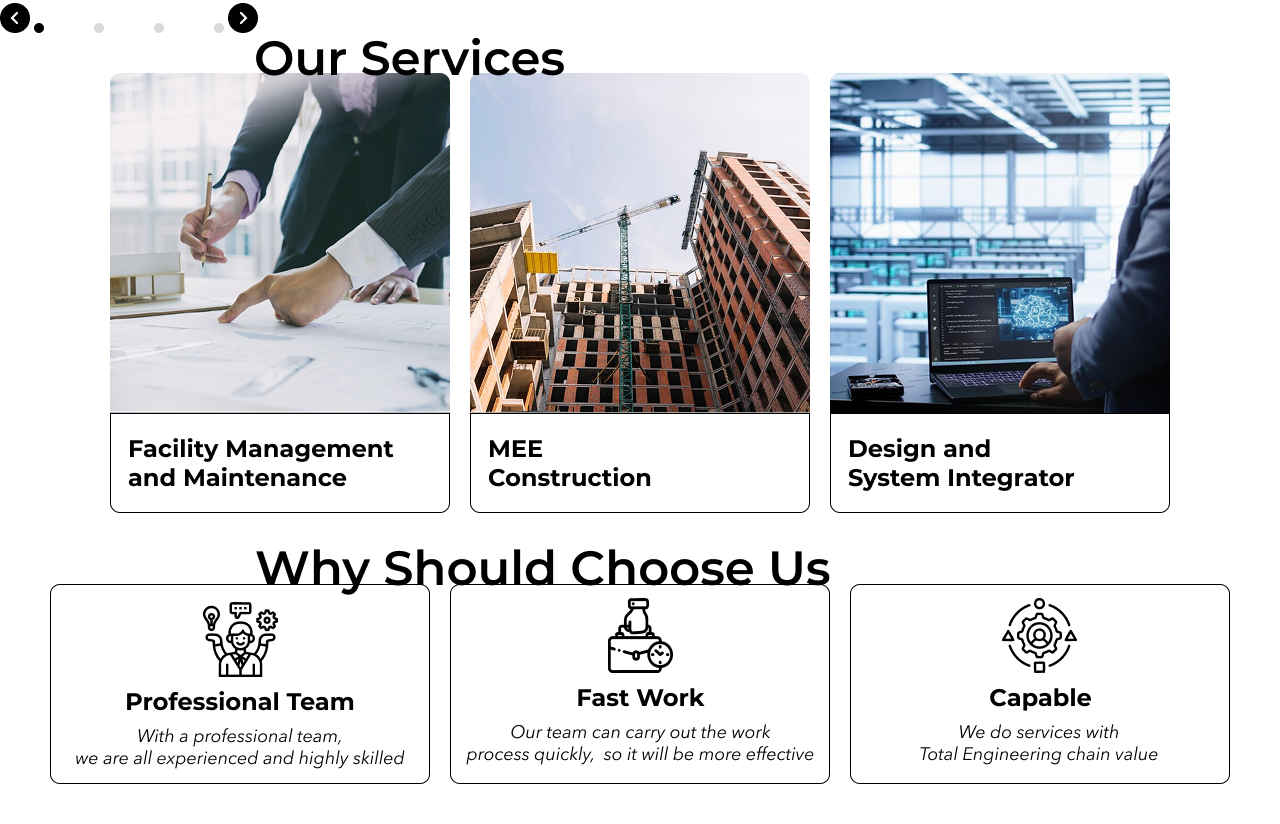
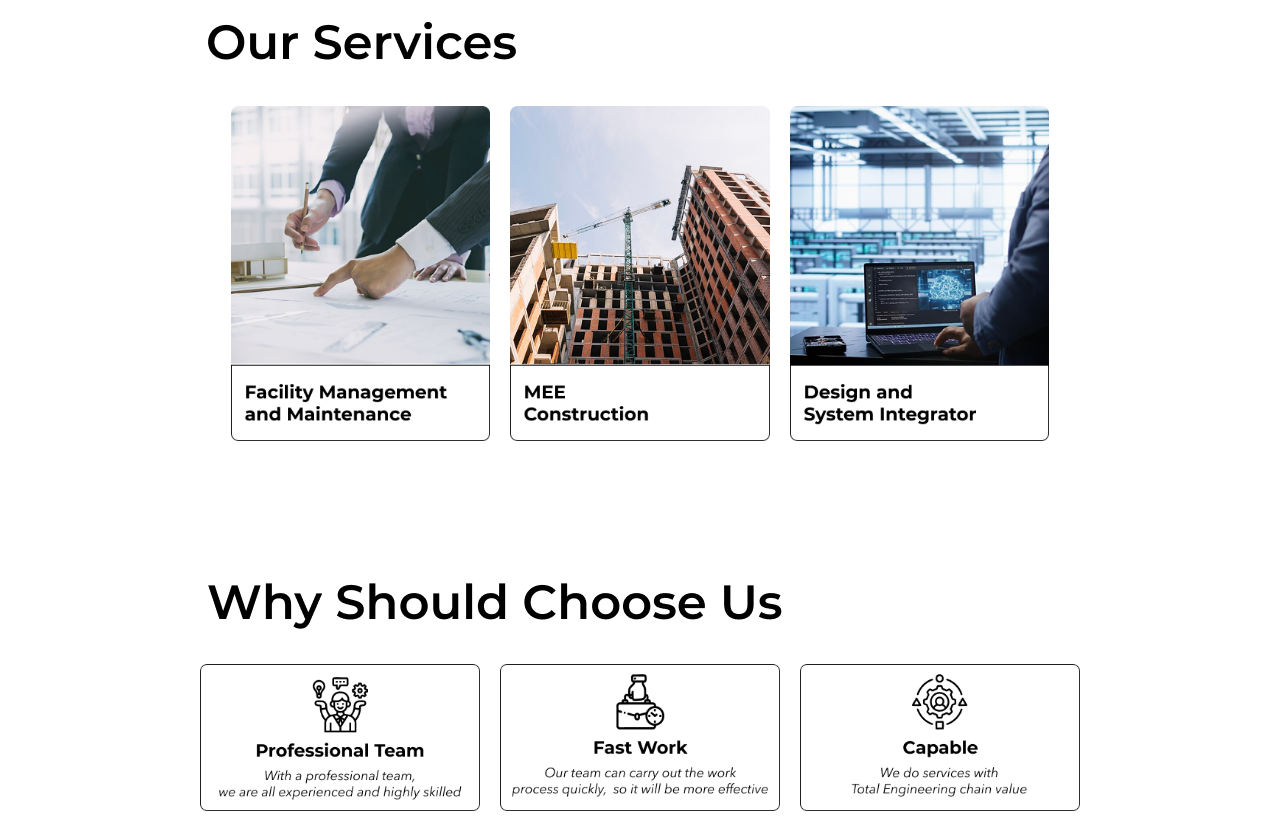
Before and after one commit to rfkykfr/dummy, a plain HTML site: page index.html in a window 1280 px wide. Shown: the part 2214-3038 px from the top of the page. Drawn offline with Linux system fonts and the light colour scheme.

Commit message:
index.html

```diff
--- a/index.html
+++ b/index.html
@@ -26,12 +26,12 @@
 </head>
 <body style="margin: 0;">
     <div class="we-are" style="margin: 100px;">
-        <img src="assets/1. Home Page/4. We Are Data Center/We Are The Data Center Specialist.png" alt="">
+        <img style="padding-left: 10%;" src="assets/1. Home Page/4. We Are Data Center/We Are The Data Center Specialist.png" alt="">
         <img style="top: 5%; right: 5%;" src="assets/1. Home Page/4. We Are Data Center/We understand very well.png" alt="">
         <img style="top: 15%; right: 15%;" src="assets/1. Home Page/4. We Are Data Center/Read More 2.png" alt="">
     </div>
-    <div class="slider">
-        <img src="assets/1. Home Page/5. Our Professional Journeys/Our Professional Journeys.png" alt="">
+    <div class="slider" style="margin: 100px;">
+        <img style="padding-left: 10%;" src="assets/1. Home Page/5. Our Professional Journeys/Our Professional Journeys.png" alt="">
         <div>
             <img style="width: 50%;" src="assets/1. Home Page/5. Our Professional Journeys/1. Cold Aisle.png" alt="">
             <img style="width: 50%;" src="assets/1. Home Page/5. Our Professional Journeys/2. Hot Aisle.png" alt="">
@@ -42,20 +42,20 @@
         <img src="assets/1. Home Page/5. Our Professional Journeys/Bar.png" alt="">
         <img src="assets/1. Home Page/5. Our Professional Journeys/Right.png" alt="">
     </div>
-    <div class="services">
-        <img style="position: absolute; left: 20%;" src="assets/1. Home Page/6. Our Services/Our Services.png" alt="">
+    <div class="services" style="margin: 100px;">
+        <img style="padding-left: 10%;" src="assets/1. Home Page/6. Our Services/Our Services.png" alt="">
         <div style="display: flex; justify-content: center; align-items: center; padding: 2%;">
-            <img style="padding: 10px;" src="assets/1. Home Page/6. Our Services/Service 1.png" alt="">
-            <img style="padding: 10px;" src="assets/1. Home Page/6. Our Services/Service 2.png" alt="">
-            <img style="padding: 10px;" src="assets/1. Home Page/6. Our Services/Service 3.png" alt="">
+            <img style="width: 25%;" style="padding: 20px;" src="assets/1. Home Page/6. Our Services/Service 1.png" alt="">
+            <img style="width: 25%; padding: 20px;" src="assets/1. Home Page/6. Our Services/Service 2.png" alt="">
+            <img style="width: 25%;" src="assets/1. Home Page/6. Our Services/Service 3.png" alt="">
         </div>
     </div>
-    <div class="choose">
-        <img style="position: absolute; left: 20%;" src="assets/1. Home Page/7. Why Should Choose Us/Why Should Choose Us.png" alt="">
+    <div class="choose" style="margin: 100px;">
+        <img style="padding-left: 10%;" src="assets/1. Home Page/7. Why Should Choose Us/Why Should Choose Us.png" alt="">
         <div style="display: flex; justify-content: center; align-items: center; padding: 2%;">
-            <img style="padding: 10px;" src="assets/1. Home Page/7. Why Should Choose Us/Professional Team.png" alt="">
-            <img style="padding: 10px;" src="assets/1. Home Page/7. Why Should Choose Us/Fast Work.png" alt="">
-            <img style="padding: 10px;" src="assets/1. Home Page/7. Why Should Choose Us/Capable.png" alt="">
+            <img style="width: 27%; padding: 10px;" src="assets/1. Home Page/7. Why Should Choose Us/Professional Team.png" alt="">
+            <img style="width: 27%; padding: 10px;" src="assets/1. Home Page/7. Why Should Choose Us/Fast Work.png" alt="">
+            <img style="width: 27%; padding: 10px;" src="assets/1. Home Page/7. Why Should Choose Us/Capable.png" alt="">
         </div>
     </div>
     <div class="partner" style="display: flex; justify-content: center; align-items: center; padding: 2%;">
```
